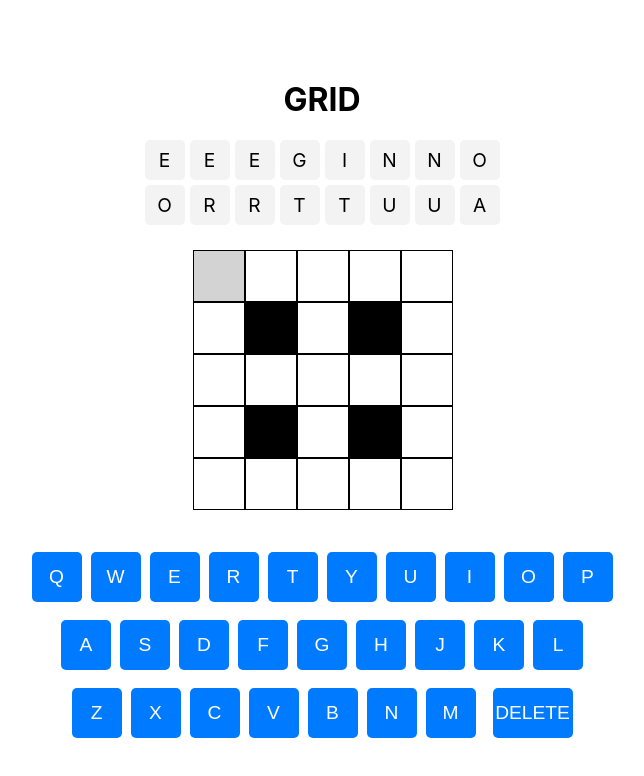
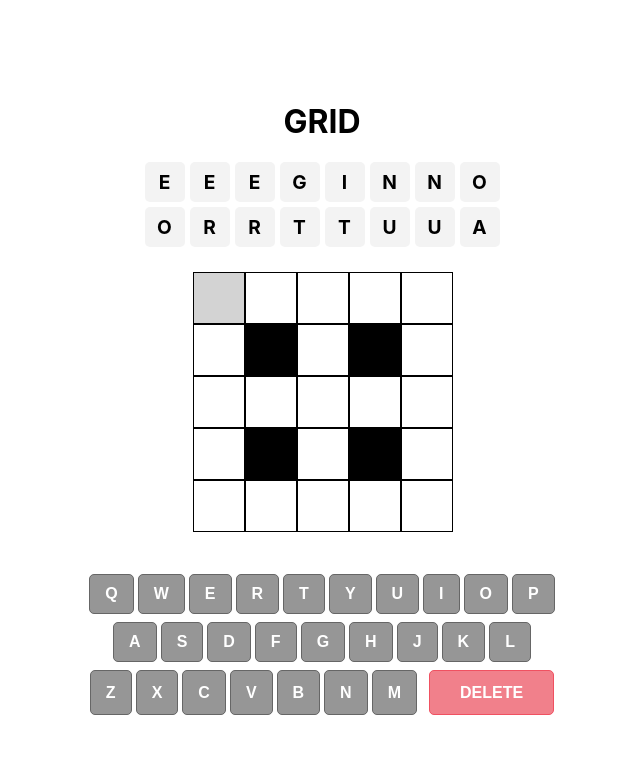
Before and after one commit to ephraimpe/grid, a React (Create React App) app: page / in a window 1280 px wide. Shown: the top 776 px of the page, without its empty margins (318-962 px from the left). Built offline with nearby package versions, Linux system fonts and the light colour scheme.

Commit message:
Updated app

```diff
--- a/src/App.css
+++ b/src/App.css
@@ -52,6 +52,7 @@
   height: 40px;
   background: #f3f3f3;
   font-size: 1.2em;
+  font-weight: bold;
   border-radius: 5px;
   color: black;
 }
@@ -61,30 +62,22 @@
   color: white;
 }
 
-.keyboard {
-  display: flex;
-  flex-direction: column;
-  gap: 10px;
-  justify-content: center;
-}
-
-.keyboard-row {
-  display: flex;
-  justify-content: center;
-  gap: 5px;
-}
-
-.key {
-  width: 50px;
-  height: 50px;
-  font-size: 1.2em;
-  background: #007bff;
+.clear-puzzle {
+  margin: 20px auto;
+  padding: 10px 20px;
+  font-size: 16px;
+  font-weight: bold;
   color: white;
+  background-color: #007bff;
   border: none;
   border-radius: 5px;
   cursor: pointer;
 }
 
-.key.delete {
-  background: #ff4d4d;
+.clear-puzzle:hover {
+  background-color: #0056b3;
 }
+
+.clear-puzzle:active {
+  background-color: #004085;
+}
--- a/src/Keyboard.css
+++ b/src/Keyboard.css
@@ -17,7 +17,10 @@
     border: 1px solid #666666;
     border-radius: 5px;
     background-color: #969696;
+    color: white;
     font-size: 16px;
+    font-weight: bold;
+    ;
     cursor: pointer;
     text-transform: uppercase;
   }
@@ -32,8 +35,9 @@
 
   .delete-key {
     margin-left: 10px; /* Space to the right of the M key */
-    padding: 24px 40px; /* Larger size for full "DELETE" visibility */
+    padding: 10px 30px; /* Larger size for full "DELETE" visibility */
     font-size: 16px;
+    font-weight: bold;
     background-color: #f1808b; /* Light red background to make it stand out */
     border: 1px solid #f05161;
     text-align: center; /* Center text horizontally */
```
